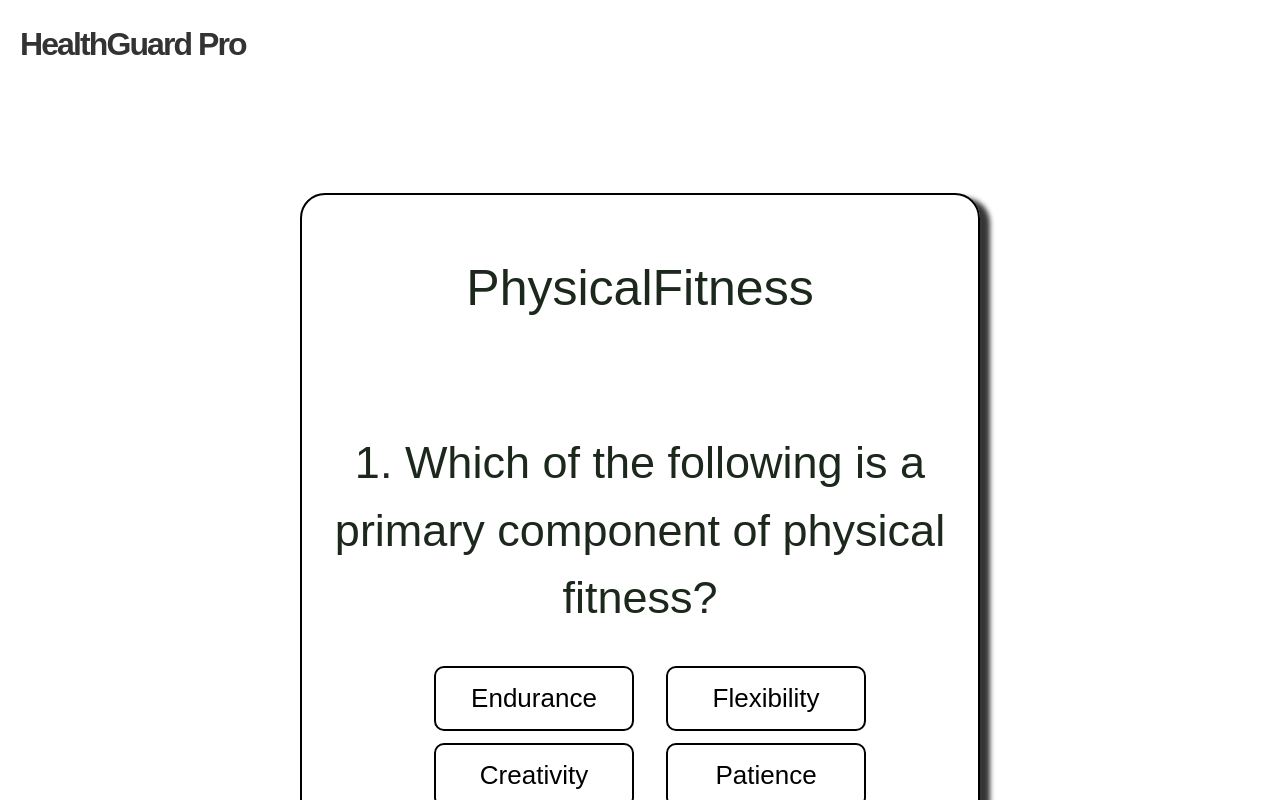
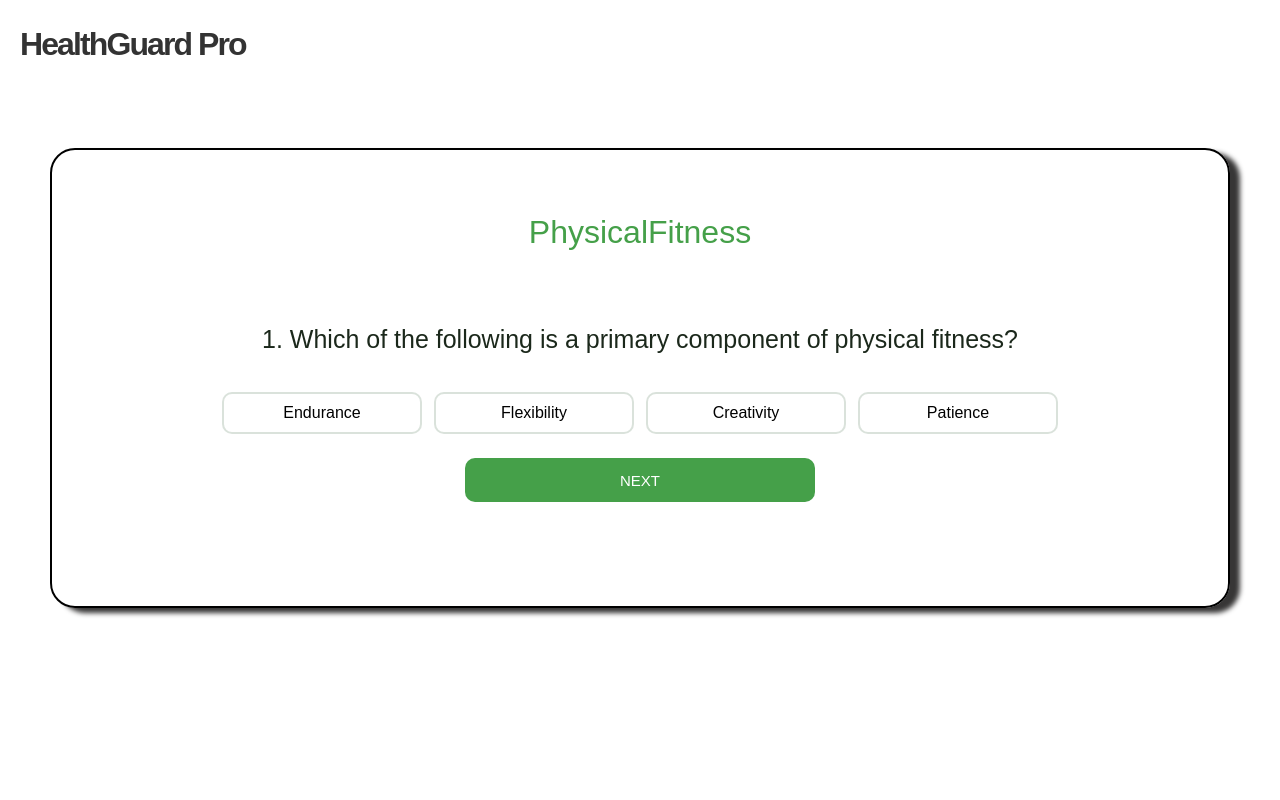
Before and after one commit to springboardmentor103/HealthGuardPro_Infosys_Internship_Oct2024_Team_02, a React (Create React App) app in the folder frontend/: page /quiz in a window 1280 px wide. Shown: the top 800 px of the page. Built offline with nearby package versions, Linux system fonts and the light colour scheme; sample sign-in values are in the browser's storage.

Commit message:
added a container in quiz

```diff
--- a/frontend/src/styles/quiz.css
+++ b/frontend/src/styles/quiz.css
@@ -6,6 +6,7 @@
 
 .title {
     color: #333;
+    /* color: #4caf50; */
     text-align: left;
     font-family: Arial, sans-serif;
     font-size: 32px;
@@ -15,7 +16,9 @@
 
     padding-left: 20px;
 }
-
+h2{
+    margin-top: 0px;
+}
 .title:hover {
     color: #4caf50;
     cursor: pointer;
@@ -26,33 +29,31 @@
     flex-direction: column;
     align-items: center;
     gap: 24px;
-    padding: 20px 20px 80px;
+    padding: 30px 20px 80px;
     align-self: stretch;
     max-width: 100%;
-    margin-right: 300px;
-    margin-left: 300px;
-    margin-top: 125px;
-    padding-top: 50px;
+    margin: 80px 50px 50px 50px;
     border: 2px solid black;
     border-radius: 25px;
     box-shadow: 10px 5px 5px rgb(55, 54, 54);
 }
 
 .subtitle {
-    color: #1B281B;
+    /* color: #1B281B; */
+    color: #45a049;
     text-align: center;
     font-family: Arial, sans-serif;
-    font-size: 50px;
+    font-size: 32px;
     font-weight: 500;
     line-height: 1.4;
-    padding: 70px 50px;
+    padding: 30px 50px 30px 50px;
 }
 
 .question-text {
     color: #1B281B;
     text-align: center;
     font-family: Arial, sans-serif;
-    font-size: 45px;
+    font-size: 25px;
     font-weight: 400;
     line-height: 1.5;
     margin: 10px 0;
@@ -71,13 +72,12 @@
 
 .option-button {
     display: flex;
-    font-size: 26px;
-    padding: 15px 20px;
-    margin-left: 20px;
+    font-size: 16px;
+    padding: 10px 16px;
     justify-content: center;
     align-items: center;
     border-radius: 10px;
-    border: 2px solid black;
+    border: 2px solid rgba(73, 110, 75, 0.20);
     cursor: pointer;
     transition: background-color 0.3s, color 0.3s;
     width: 100%;
@@ -86,12 +86,12 @@
 }
 
 .submit-button {
-    font-size: 25px;
+    font-size: 15px;
     display: flex;
     width: 100%;
     max-width: 350px;
-    margin-top: 50px;
-    padding: 20px 30px;
+    height: 44px;
+    padding: 12px 24px;
     justify-content: center;
     align-items: center;
     flex-shrink: 0;
```
